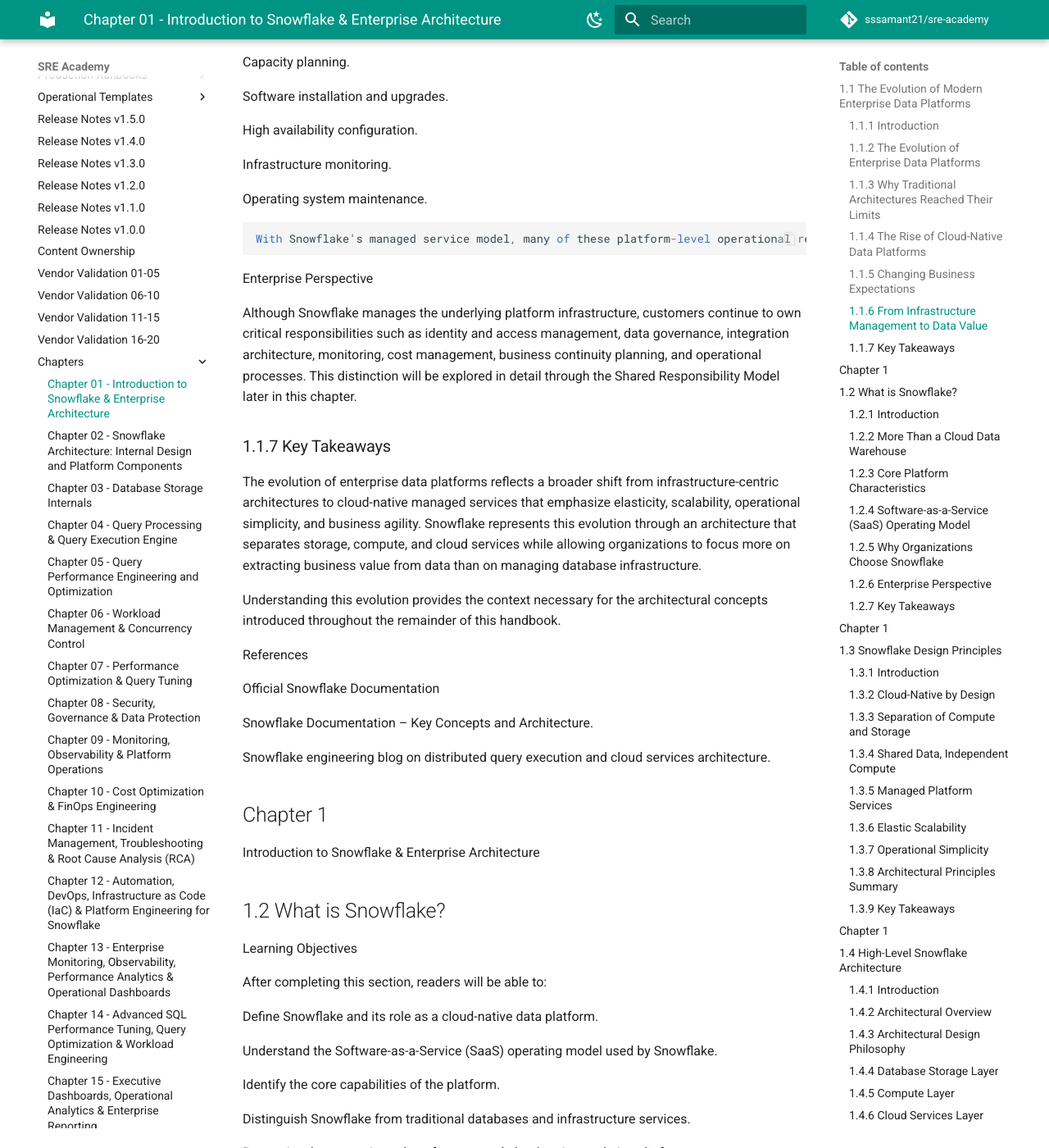
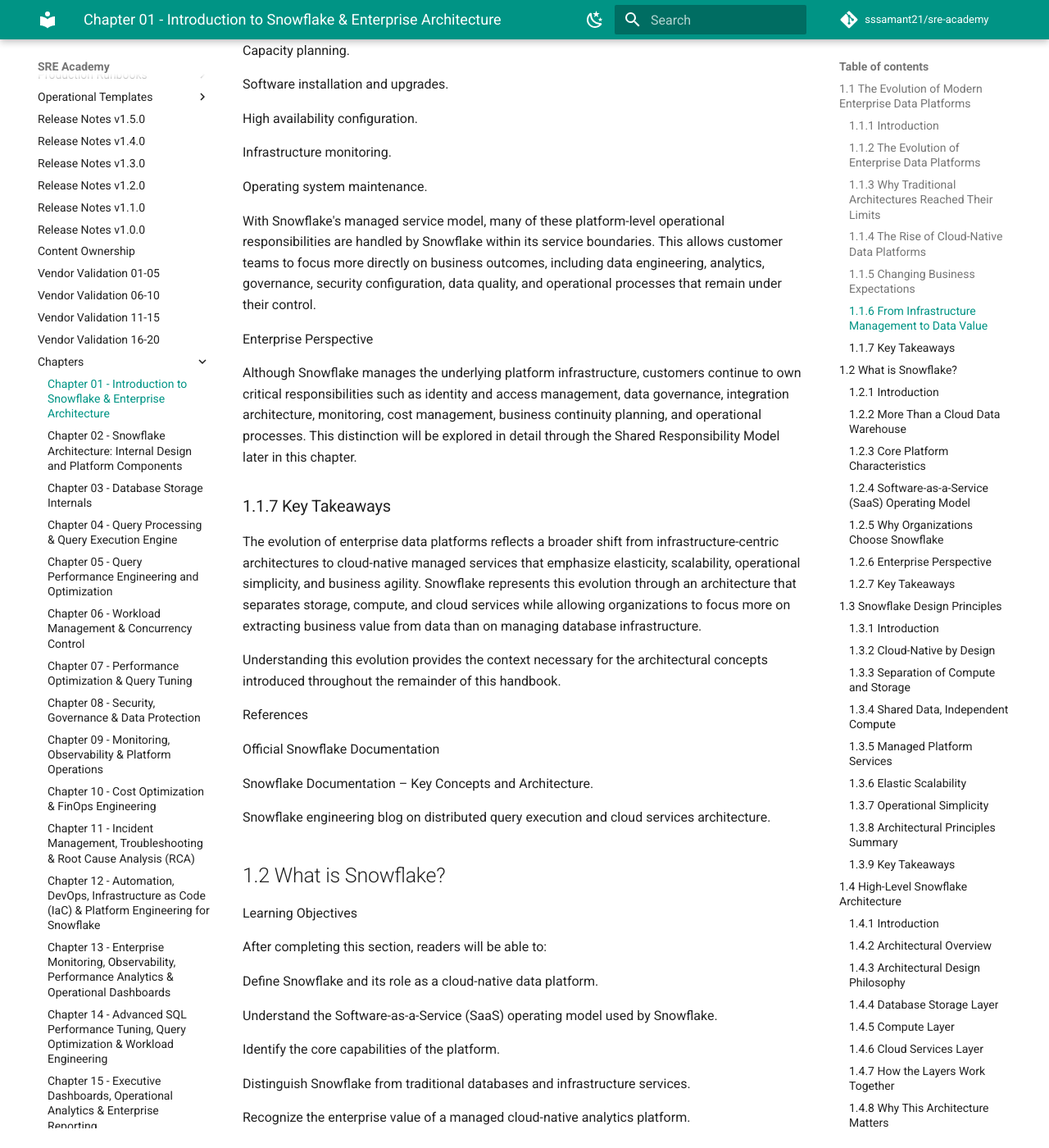
Before and after one commit to sssamant21/sre-academy, an MkDocs documentation site: the page built from docs/books/snowflake/chapter-01/README.md, in a window 1280 px wide and 1400 px high, scrolled down 3947 px. Shown: the whole window at 82% size. Built offline with MkDocs 1.6.1 and Material for MkDocs 9.7.7, drawn with Linux system fonts in a browser that asks for light colours; comment, search, counter and statistics services are not loaded; some of the changed text lies outside the part shown.

Commit message:
Clean up Snowflake chapter 1 formatting

````diff
--- a/docs/books/snowflake/chapter-01/README.md
+++ b/docs/books/snowflake/chapter-01/README.md
@@ -22,9 +22,7 @@ Understand how enterprise data platforms have evolved over the past several deca
 Identify the architectural limitations of traditional on-premises data warehouses.
 
 
-```text
 Explain the business and technical drivers behind cloud-native analytical platforms.
-```
 
 Recognize why scalability, elasticity, and operational simplicity became essential design requirements.
 
@@ -136,9 +134,7 @@ Infrastructure monitoring.
 Operating system maintenance.
 
 
-```sql
 With Snowflake's managed service model, many of these platform-level operational responsibilities are handled by Snowflake within its service boundaries. This allows customer teams to focus more directly on business outcomes, including data engineering, analytics, governance, security configuration, data quality, and operational processes that remain under their control.
-```
 
 Enterprise Perspective
 
@@ -158,10 +154,6 @@ Snowflake Documentation – Key Concepts and Architecture.
 
 Snowflake engineering blog on distributed query execution and cloud services architecture.
 
-## Chapter 1
-
-Introduction to Snowflake & Enterprise Architecture
-
 ## 1.2 What is Snowflake?
 
 Learning Objectives
@@ -318,10 +310,6 @@ Snowflake Key Concepts and Architecture
 
 Snowflake AI Data Cloud Architecture Overview
 
-## Chapter 1
-
-Introduction to Snowflake & Enterprise Architecture
-
 ## 1.3 Snowflake Design Principles
 
 Learning Objectives
@@ -331,9 +319,7 @@ After completing this section, readers will be able to:
 Understand the architectural principles that guided Snowflake's design.
 
 
-```sql
 Explain why Snowflake separates storage, compute, and platform services.
-```
 
 Recognize how cloud-native design differs from simply hosting a traditional database in the cloud.
 
@@ -478,10 +464,6 @@ Snowflake Key Concepts and Architecture.
 
 Snowflake AI Data Cloud Architecture Overview.
 
-## Chapter 1
-
-Introduction to Snowflake & Enterprise Architecture
-
 ## 1.4 High-Level Snowflake Architecture
 
 Learning Objectives
@@ -493,9 +475,7 @@ Understand Snowflake's high-level architecture.
 Identify the three architectural layers that form the platform.
 
 
-```text
 Explain the responsibilities of the Database Storage, Compute, and Cloud Services layers.
-```
 
 Understand how the architectural layers interact during query execution.
 
@@ -712,9 +692,7 @@ These principles explain many of the operational characteristics discussed throu
 A common misconception is that Snowflake is "just another database."
 
 
-```text
 From an enterprise architecture perspective, it is more accurately viewed as a managed platform that combines storage, compute, metadata services, security coordination, and workload orchestration into a unified cloud-native service.
-```
 
 Understanding this layered architecture helps explain:
 
@@ -740,10 +718,6 @@ Snowflake Key Concepts and Architecture
 
 Snowflake Documentation Home
 
-## Chapter 1
-
-Introduction to Snowflake & Enterprise Architecture
-
 ## 1.5 Multi-Cluster Shared Data Architecture
 
 Learning Objectives
@@ -753,9 +727,7 @@ After completing this section, readers will be able to:
 Understand Snowflake's Multi-Cluster Shared Data Architecture.
 
 
-```text
 Explain how shared data differs from shared compute.
-```
 
 Understand why workload isolation is a key architectural advantage.
 
@@ -1273,10 +1245,6 @@ Snowflake Well-Architected Framework.
 Snowflake Security Documentation.
 
 
-## Chapter 1
-
-Introduction to Snowflake & Enterprise Architecture
-
 ## 1.6 Snowflake Organizations, Accounts, Editions & Deployment Boundaries
 
 ### 1.6.1 Organization and Account Boundaries
@@ -1465,9 +1433,7 @@ The platform provides these capabilities, while organizations remain responsible
 Snowflake also provides capabilities that support enterprise operations, including:
 
 
-```text
 Resource Monitors
-```
 
 Query History
 
@@ -1514,10 +1480,6 @@ Snowflake Documentation – Cortex AI.
 
 Snowflake Documentation – Governance and Security.
 
-## Chapter 1
-
-Introduction to Snowflake & Enterprise Architecture
-
 ## 1.8 Enterprise Deployment Model
 
 Learning Objectives
@@ -1817,10 +1779,6 @@ Snowflake Documentation – Replication and Failover.
 
 Snowflake Well-Architected Framework.
 
-## Chapter 1
-
-Introduction to Snowflake & Enterprise Architecture
-
 ## 1.9 Enterprise Personas and Organizational Responsibilities
 
 Learning Objectives
@@ -1936,9 +1894,7 @@ User and role administration.
 Warehouse management.
 
 
-```text
 Resource monitors.
-```
 
 Database and schema administration.
 
@@ -2188,10 +2144,6 @@ Enterprise References
 
 The organizational roles, Platform Engineering, DBRE, SRE, and FinOps guidance presented in this section represent enterprise implementation practices rather than Snowflake-prescribed organizational models.
 
-## Chapter 1
-
-Introduction to Snowflake & Enterprise Architecture
-
 ## 1.10 Enterprise Operating Model
 
 Learning Objectives
@@ -2472,10 +2424,6 @@ Enterprise Implementation Note
 
 The operating model described in this section is not an official Snowflake operating model. It represents enterprise architecture guidance that complements Snowflake's managed platform capabilities and reflects widely adopted practices for operating cloud-native data platforms.
 
-## Chapter 1
-
-Introduction to Snowflake & Enterprise Architecture
-
 ## 1.11 How to Use This Handbook
 
 Learning Objectives
@@ -2557,9 +2505,7 @@ Security
 Warehouses
 
 
-```text
 Resource monitors
-```
 
 Administration
 
@@ -2738,10 +2684,6 @@ Snowflake Key Concepts and Architecture.
 Snowflake Release Notes.
 
 Snowflake Well-Architected Framework.
-
-## Chapter 1
-
-Introduction to Snowflake & Enterprise Architecture
 
 ## 1.12 Chapter Summary and Executive Review
 
````
